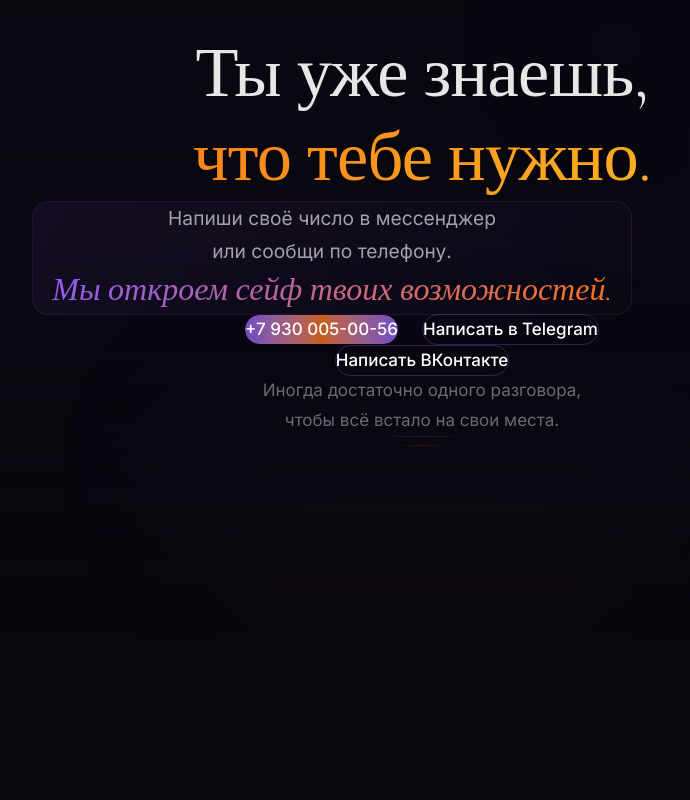
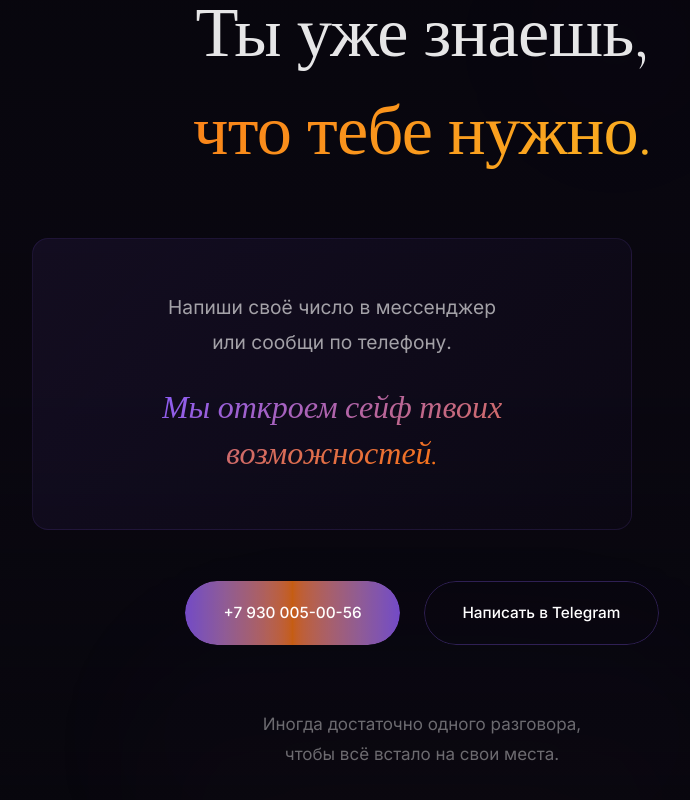
Before and after one commit to Sequr1/dn, a React (Vite) app: page / in a window 1280 px wide. Shown: the part 7163-7963 px from the top of the page, without its empty margins (218-908 px from the left). Before the commit the page ends 7802 px from the top, so only its background shows below. Built offline with nearby package versions, Linux system fonts and the light colour scheme.

Commit message:
Update ClosingSection.tsx

```diff
--- a/src/components/ClosingSection.tsx
+++ b/src/components/ClosingSection.tsx
@@ -1,23 +1,22 @@
 import RevealText from './RevealText';
 
-export default function ClosingSection() {
+export default function ClosingSection(): JSX.Element {
   return (
     <section className="relative overflow-hidden min-h-screen flex items-center">
       {/* Background */}
       <div className="absolute inset-0 bg-gradient-to-b from-transparent via-deep-purple/10 to-deep-black" />
 
-      {/* Glow */}
+      {/* Warm glow */}
       <div className="absolute bottom-0 left-1/2 -translate-x-1/2 pointer-events-none">
         <div className="w-[600px] h-[400px] rounded-full bg-gradient-to-t from-warm-orange/12 via-light-purple/8 to-transparent blur-3xl animate-gentle-pulse" />
       </div>
 
-      {/* Orb */}
+      {/* Purple orb */}
       <div className="absolute top-20 right-1/4 w-[250px] h-[250px] rounded-full bg-light-purple/5 blur-3xl pointer-events-none animate-gentle-pulse-2" />
 
       <div className="relative z-10 site-container section-space w-full">
         <div className="text-column mx-auto text-center">
 
-          {/* Headline */}
           <RevealText>
             <h2 className="heading-hero">
               Ты уже знаешь,
@@ -25,19 +24,32 @@ export default function ClosingSection() {
           </RevealText>
 
           <RevealText delay={0.25}>
-            <p className="heading-hero text-gradient-orange-gold mt-2">
+            <p
+              className="heading-hero text-gradient-orange-gold"
+              style={{ marginTop: 'clamp(8px, 1vw, 16px)' }}
+            >
               что тебе нужно.
             </p>
           </RevealText>
 
-          {/* Message */}
           <RevealText delay={0.45}>
-            <div className="glass-purple rounded-2xl mx-auto mt-10 p-8 max-w-[600px]">
-              <p className="text-body-lg text-text-soft leading-relaxed">
+            <div
+              className="glass-purple rounded-2xl mx-auto"
+              style={{
+                marginTop: 'clamp(40px, 5vw, 72px)',
+                padding: 'clamp(28px, 4vw, 52px)',
+                maxWidth: '600px'
+              }}
+            >
+              <p className="text-body-lg text-text-soft" style={{ lineHeight: 1.8 }}>
                 Напиши своё число в мессенджер
                 <br className="hidden sm:inline" /> или сообщи по телефону.
               </p>
-              <p className="text-quote text-text-main mt-4">
+
+              <p
+                className="text-quote text-text-main"
+                style={{ marginTop: 'clamp(16px, 2vw, 28px)' }}
+              >
                 <span className="text-gradient-purple-orange">
                   Мы откроем сейф твоих возможностей.
                 </span>
@@ -47,16 +59,23 @@ export default function ClosingSection() {
 
           {/* Buttons */}
           <RevealText delay={0.65}>
-            <div className="mt-10 flex flex-col sm:flex-row items-center justify-center gap-4 sm:gap-6">
+            <div
+              className="flex flex-col sm:flex-row items-center justify-center gap-4 sm:gap-6"
+              style={{ marginTop: 'clamp(36px, 4vw, 64px)' }}
+            >
 
               {/* Phone */}
               <a
                 href="tel:+79300050056"
-                className="group relative inline-flex items-center gap-3 overflow-hidden rounded-full text-white transition-all duration-500 px-8 py-4"
+                className="group relative inline-flex items-center gap-3 overflow-hidden rounded-full text-white transition-all duration-500"
+                style={{ padding: 'clamp(14px, 1.5vw, 22px) clamp(32px, 3vw, 52px)' }}
               >
                 <div className="absolute inset-0 rounded-full bg-gradient-to-r from-light-purple via-warm-orange to-light-purple opacity-80 group-hover:opacity-100 animate-color-shift" />
-                <span className="relative z-10 font-medium">
-                  +7 930 005-00-56
+
+                <span className="relative z-10 flex items-center gap-3">
+                  <span className="font-medium" style={{ fontSize: 'clamp(15px, 1.2vw, 20px)' }}>
+                    +7 930 005-00-56
+                  </span>
                 </span>
               </a>
 
@@ -65,46 +84,30 @@ export default function ClosingSection() {
                 href="https://t.me/navlyanskiyonline"
                 target="_blank"
                 rel="noopener noreferrer"
-                className="group relative inline-flex items-center gap-3 overflow-hidden rounded-full text-white transition-all duration-500 px-8 py-4 border border-light-purple/30 hover:bg-white/5"
+                className="group relative inline-flex items-center gap-3 overflow-hidden rounded-full text-white transition-all duration-500"
+                style={{ padding: 'clamp(14px, 1.5vw, 22px) clamp(32px, 3vw, 52px)' }}
               >
-                <span className="relative z-10 font-medium">
-                  Написать в Telegram
+                <div className="absolute inset-0 rounded-full border border-light-purple/30 group-hover:border-warm-orange/40 group-hover:bg-white/5" />
+
+                <span className="relative z-10 flex items-center gap-3">
+                  <span className="font-medium" style={{ fontSize: 'clamp(15px, 1.2vw, 20px)' }}>
+                    Написать в Telegram
+                  </span>
                 </span>
               </a>
+
             </div>
           </RevealText>
 
-          {/* VK */}
-          <RevealText delay={0.8}>
-            <div className="mt-4">
-              <a
-                href="https://vk.ru/navlyanskiy"
-                target="_blank"
-                rel="noopener noreferrer"
-                className="group relative inline-flex items-center gap-3 overflow-hidden rounded-full text-white transition-all duration-500 px-8 py-4 border border-light-purple/30 hover:bg-white/5"
-              >
-                <span className="relative z-10 font-medium">
-                  Написать ВКонтакте
-                </span>
-              </a>
-            </div>
-          </RevealText>
-
-          {/* Closing text */}
           <RevealText delay={1.0}>
-            <p className="text-body text-text-muted text-column--narrow mx-auto mt-16">
+            <p
+              className="text-body text-text-muted text-column--narrow mx-auto"
+              style={{ marginTop: 'clamp(40px, 5vw, 72px)' }}
+            >
               Иногда достаточно одного разговора,
               <br />
               чтобы всё встало на свои места.
             </p>
-          </RevealText>
-
-          {/* Decorative */}
-          <RevealText delay={1.2}>
-            <div className="flex flex-col items-center mt-16 gap-2">
-              <div className="h-px w-24 bg-gradient-to-r from-transparent via-light-purple/20 to-transparent" />
-              <div className="h-px w-14 bg-gradient-to-r from-transparent via-warm-orange/15 to-transparent" />
-            </div>
           </RevealText>
 
         </div>
```
